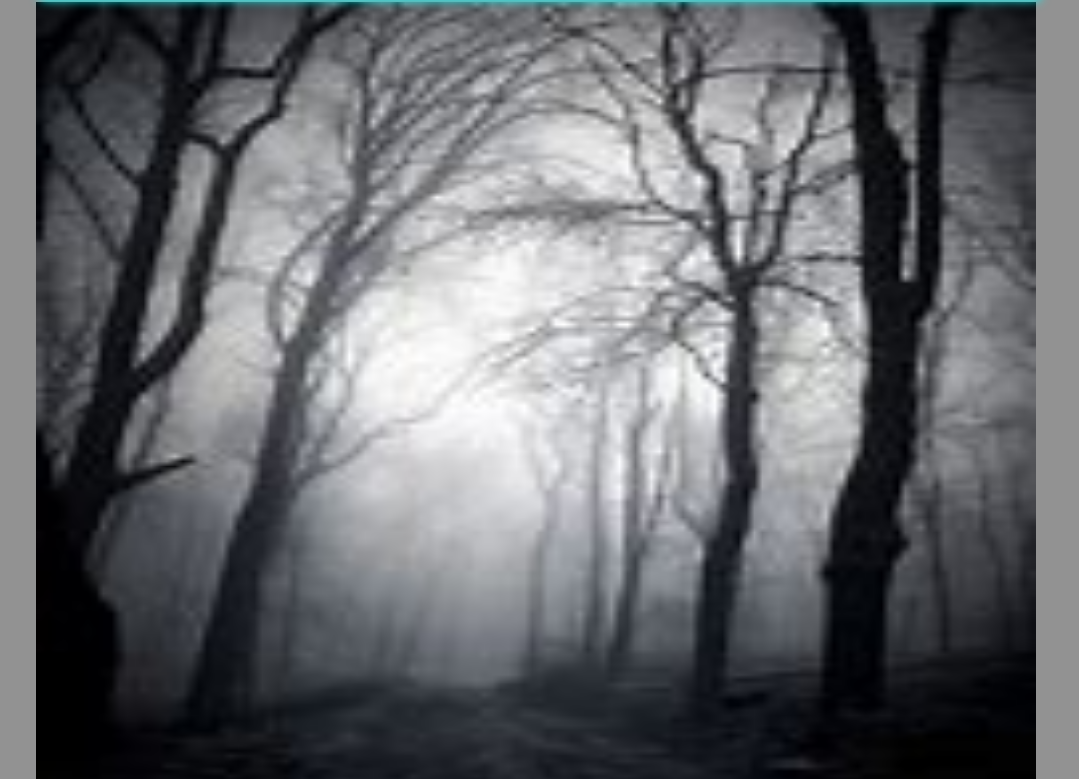
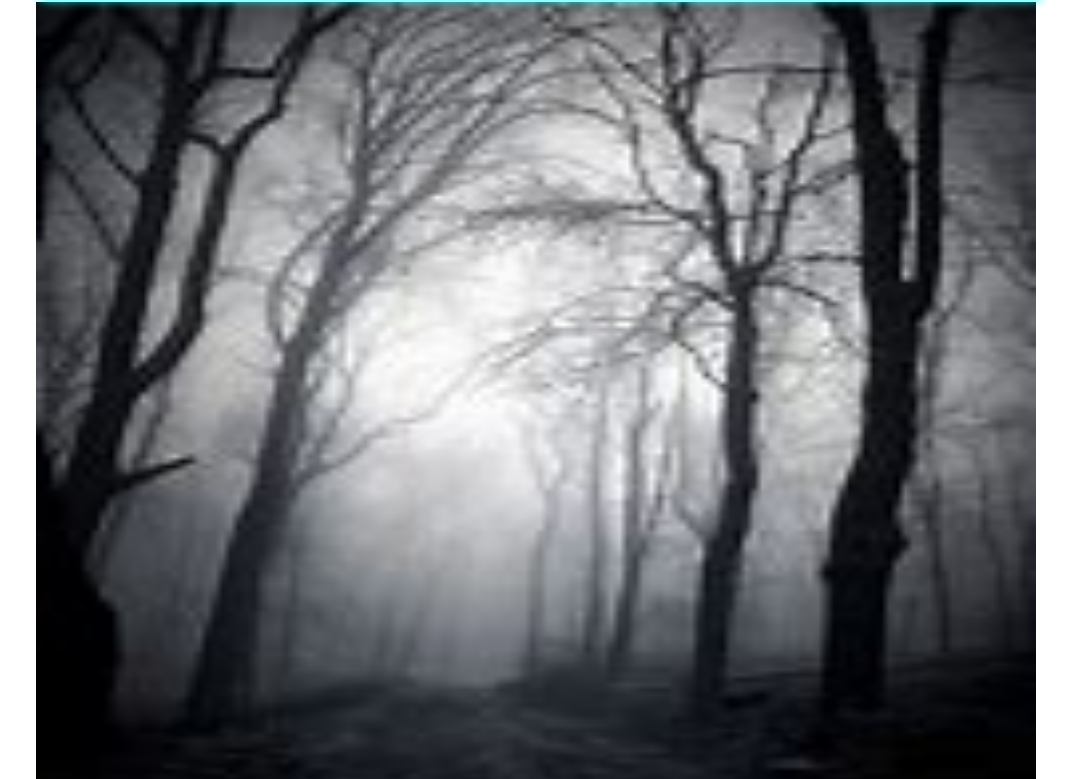
Before and after one commit to SusanCG/Final-Project, a plain HTML site: page index.html in a window 1280 px wide. Shown: the part 205-984 px from the top of the page, without its empty margins (104-1183 px from the left). Drawn offline with Linux system fonts and the light colour scheme.

Commit message:
added mod to body

```diff
--- a/css/styles.css
+++ b/css/styles.css
@@ -1,5 +1,5 @@
 body {
-    background-color: rgb(146, 146, 146);
+    background-color: rgb(255, 255, 255);
     margin: auto;
     padding: auto;
     margin-bottom: 10px;
```
